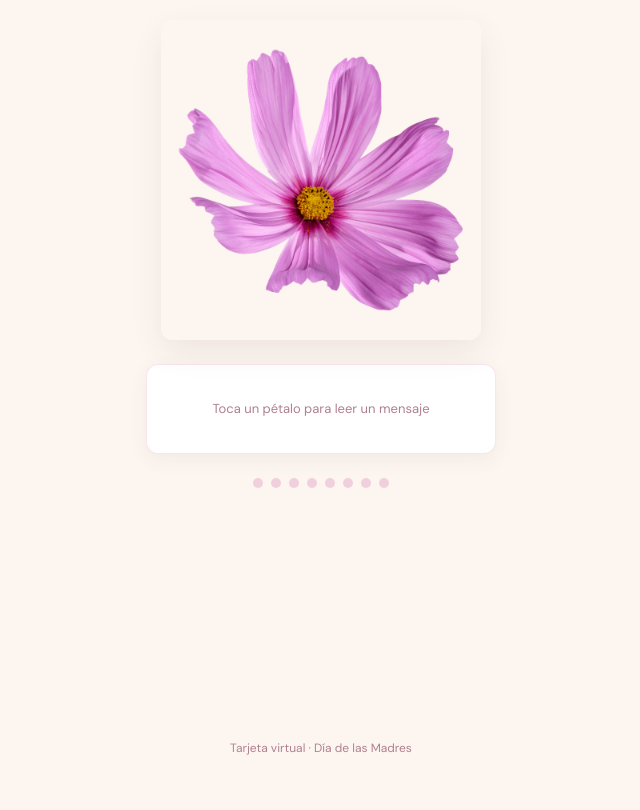
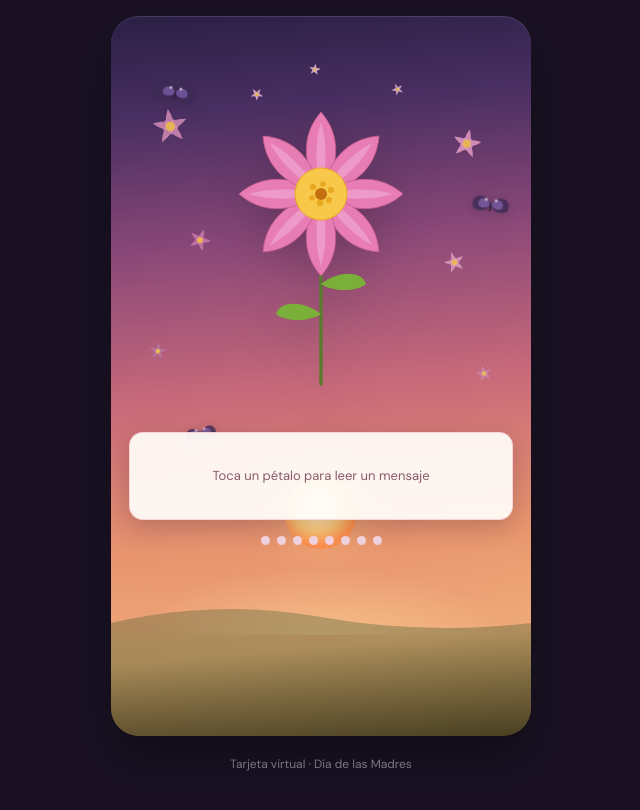
Before and after one commit to damarindoz2/mere, a React (Vite) app: page / in a window 1280 px wide. Shown: the top 810 px of the page, without its empty margins (319-959 px from the left). Built offline with nearby package versions, Linux system fonts and the light colour scheme.

Commit message:
feat: jardín al atardecer con flor SVG v3, decoración y mariposas

```diff
--- a/src/App.css
+++ b/src/App.css
@@ -4,13 +4,13 @@
   flex-direction: column;
   align-items: center;
   justify-content: flex-start;
-  padding: 1.25rem 1rem 2rem;
+  padding: 1rem 0.75rem 2rem;
 }
 
 .footer-note {
   margin-top: auto;
-  padding-top: 1.5rem;
+  padding-top: 1.25rem;
   font-size: 0.75rem;
-  color: var(--text-muted);
+  color: rgba(245, 230, 255, 0.55);
   text-align: center;
 }
--- a/src/CosmosCard.css
+++ b/src/CosmosCard.css
@@ -1,78 +1,181 @@
-.cosmos-card {
+.garden {
+  position: relative;
   width: 100%;
-  max-width: 390px;
+  max-width: 420px;
   margin: 0 auto;
-  padding: 0 20px;
-  display: flex;
-  flex-direction: column;
-  align-items: stretch;
-  gap: 24px;
+  padding: 20px 18px 28px;
+  min-height: min(92dvh, 720px);
+  border-radius: 28px;
+  overflow: hidden;
+  background: linear-gradient(
+    175deg,
+    #2a1f45 0%,
+    #4a2f62 14%,
+    #8b4878 32%,
+    #c96a7a 52%,
+    #e8956e 72%,
+    #f0b078 86%,
+    #6b4a28 100%
+  );
+  box-shadow:
+    0 24px 48px rgba(0, 0, 0, 0.35),
+    inset 0 1px 0 rgba(255, 255, 255, 0.12);
 }
 
-.cosmos-card__flower-zone {
-  position: relative;
-  width: 100%;
-  max-width: 320px;
-  margin: 0 auto;
-  aspect-ratio: 1;
-  border-radius: 12px;
-  overflow: hidden;
-  box-shadow: 0 12px 32px rgba(61, 26, 43, 0.08);
+.garden__sun {
+  position: absolute;
+  left: 50%;
+  bottom: 26%;
+  width: 72px;
+  height: 72px;
+  transform: translateX(-50%);
+  border-radius: 50%;
+  background: radial-gradient(
+    circle at 45% 40%,
+    #fff0d4 0%,
+    #ffcc7a 42%,
+    #ff8f4a 68%,
+    rgba(255, 120, 60, 0.2) 100%
+  );
+  box-shadow: 0 0 48px rgba(255, 200, 120, 0.55);
+  pointer-events: none;
+  z-index: 0;
 }
 
-.cosmos-card__photo {
-  display: block;
+.garden__horizon {
+  position: absolute;
+  left: -15%;
+  right: -15%;
+  bottom: 14%;
+  height: 38%;
+  background: radial-gradient(
+    ellipse 75% 55% at 50% 100%,
+    rgba(255, 214, 160, 0.42) 0%,
+    rgba(232, 140, 120, 0.18) 45%,
+    transparent 72%
+  );
+  pointer-events: none;
+  z-index: 0;
+}
+
+.garden__backdrop {
+  position: absolute;
+  inset: 0;
   width: 100%;
   height: 100%;
-  object-fit: contain;
   pointer-events: none;
-  user-select: none;
-  -webkit-user-drag: none;
-  background: var(--bg);
+  z-index: 0;
+  opacity: 0.92;
 }
 
-.cosmos-card__overlay {
+.garden__butterfly {
   position: absolute;
-  top: 0;
-  left: 0;
+  width: 44px;
+  height: 32px;
+  z-index: 2;
+  pointer-events: none;
+  opacity: 0.9;
+  filter: drop-shadow(0 2px 6px rgba(0, 0, 0, 0.2));
+}
+
+.garden__butterfly--1 {
+  top: 10%;
+  left: 6%;
+  animation: gardenFlutter1 10s ease-in-out infinite;
+}
+
+.garden__butterfly--2 {
+  top: 22%;
+  right: 8%;
+  animation: gardenFlutter2 12s ease-in-out infinite;
+  transform: scaleX(-1);
+}
+
+.garden__butterfly--3 {
+  bottom: 38%;
+  left: 12%;
+  width: 36px;
+  height: 26px;
+  animation: gardenFlutter3 11s ease-in-out infinite 0.5s;
+}
+
+@keyframes gardenFlutter1 {
+  0%,
+  100% {
+    transform: translate(0, 0) rotate(-6deg);
+  }
+  50% {
+    transform: translate(18px, -14px) rotate(10deg);
+  }
+}
+
+@keyframes gardenFlutter2 {
+  0%,
+  100% {
+    transform: scaleX(-1) translate(0, 0) rotate(0deg);
+  }
+  45% {
+    transform: scaleX(-1) translate(-16px, 12px) rotate(-8deg);
+  }
+}
+
+@keyframes gardenFlutter3 {
+  0%,
+  100% {
+    transform: translate(0, 0) rotate(4deg);
+  }
+  50% {
+    transform: translate(22px, -18px) rotate(-12deg);
+  }
+}
+
+.garden__stage {
+  position: relative;
+  z-index: 1;
+  display: flex;
+  justify-content: center;
+  padding-top: 8px;
+  filter: drop-shadow(0 12px 20px rgba(40, 20, 40, 0.25));
+}
+
+.garden__flower-svg {
   width: 100%;
-  height: 100%;
-  pointer-events: all;
+  max-width: 280px;
+  height: auto;
+  display: block;
   user-select: none;
   -webkit-tap-highlight-color: transparent;
 }
 
-.cosmos-card__petal-hit {
-  cursor: pointer;
-  transition: fill 0.2s ease, stroke 0.2s ease;
-}
-
-.cosmos-card__petal-hit:focus {
+.garden__flower-svg g[role='button']:focus {
   outline: none;
 }
 
-.cosmos-card__petal-hit:focus-visible {
-  outline: 2px solid var(--pink-accent);
-  outline-offset: 2px;
+.garden__flower-svg g[role='button']:focus-visible path:first-of-type {
+  filter: drop-shadow(0 0 3px #fff8e0);
+}
+
+.garden__ui {
+  position: relative;
+  z-index: 2;
+  margin-top: 8px;
+  display: flex;
+  flex-direction: column;
+  gap: 14px;
 }
 
 .message-panel {
   background: var(--panel-bg);
   border: 1px solid var(--panel-border);
-  border-radius: 12px;
-  padding: 16px 20px;
-  min-height: 90px;
+  border-radius: 14px;
+  padding: 16px 18px;
+  min-height: 88px;
   display: flex;
   flex-direction: column;
   align-items: center;
   justify-content: center;
   text-align: center;
-  box-shadow: 0 6px 20px rgba(61, 26, 43, 0.06);
-}
-
-.message-panel--final-bg {
-  background: linear-gradient(180deg, rgba(212, 83, 126, 0.12) 0%, rgba(253, 246, 240, 0.95) 100%);
-  border-color: rgba(212, 83, 126, 0.22);
+  box-shadow: 0 8px 24px rgba(30, 15, 35, 0.2);
 }
 
 .hint {
@@ -88,7 +191,7 @@
   font-size: 13px;
   font-weight: 600;
   color: var(--text-muted);
-  margin-bottom: 8px;
+  margin-bottom: 6px;
 }
 
 .message {
@@ -98,14 +201,24 @@
   line-height: 1.6;
   color: var(--text-main);
   font-style: italic;
-  font-weight: 500;
-  animation: fadeUp 0.35s ease forwards;
+  font-weight: 400;
+  animation: fadeUp 0.32s ease forwards;
 }
 
-.message--final {
+.final-message {
+  margin: 0;
+  padding: 12px 16px;
+  border-radius: 12px;
+  text-align: center;
+  font-family: var(--font-serif);
+  font-size: 1.05rem;
+  font-weight: 600;
   font-style: italic;
-  font-weight: 600;
-  color: var(--pink-accent);
+  color: #fffdf8;
+  background: rgba(60, 30, 55, 0.45);
+  border: 1px solid rgba(255, 230, 240, 0.25);
+  text-shadow: 0 1px 2px rgba(0, 0, 0, 0.2);
+  box-shadow: 0 6px 20px rgba(0, 0, 0, 0.15);
 }
 
 @keyframes fadeUp {
@@ -124,21 +237,21 @@
   display: flex;
   justify-content: center;
   flex-wrap: wrap;
-  gap: 8px;
-  padding-bottom: 4px;
+  gap: 7px;
+  padding: 2px 0 6px;
 }
 
 .dot {
   appearance: none;
-  width: 10px;
-  height: 10px;
+  width: 9px;
+  height: 9px;
   padding: 0;
   border: none;
   border-radius: 50%;
-  background: var(--dot-empty);
+  background: #f0d0dc;
   cursor: pointer;
   transition:
-    background 0.2s ease,
+    background 0.25s ease,
     transform 0.2s ease;
   -webkit-tap-highlight-color: transparent;
 }
@@ -148,16 +261,28 @@
 }
 
 .dot:focus-visible {
-  outline: 2px solid var(--pink-accent);
-  outline-offset: 3px;
+  outline: 2px solid #f5e6ff;
+  outline-offset: 2px;
 }
 
 .dot--filled {
-  background: var(--pink-accent);
-  transform: scale(1.08);
+  background: #d4537e;
+  transform: scale(1.06);
+}
+
+@media (min-width: 400px) {
+  .garden__flower-svg {
+    max-width: 300px;
+  }
 }
 
 @media (prefers-reduced-motion: reduce) {
+  .garden__butterfly--1,
+  .garden__butterfly--2,
+  .garden__butterfly--3 {
+    animation: none;
+  }
+
   .message {
     animation: none;
     opacity: 1;
--- a/src/CosmosCard.tsx
+++ b/src/CosmosCard.tsx
@@ -14,125 +14,265 @@ const MENSAJES = [
 
 const MENSAJE_FINAL = 'Feliz Día de las Madres. Gracias por existir.'
 
-/** Imagen local servida desde `public/cosmos.png` (mismo origen, sin CORS). */
-const IMG_SRC = '/cosmos.png'
+const PETAL_OUTER =
+  'M 150,148 C 133,125 128,93 150,68 C 172,93 167,125 150,148 Z'
+const PETAL_VEIN =
+  'M 150,148 C 145,128 143,100 150,78 C 157,100 155,128 150,148 Z'
 
-const BASE_PETAL =
-  'M 160,135 C 145,115 140,85 160,72 C 180,85 175,115 160,135 Z'
+const PISTIL_DOTS: { cx: number; cy: number; r: number }[] = [
+  { cx: 142, cy: 143, r: 3 },
+  { cx: 152, cy: 140, r: 2.8 },
+  { cx: 160, cy: 146, r: 3.1 },
+  { cx: 158, cy: 156, r: 2.9 },
+  { cx: 149, cy: 159, r: 3.2 },
+  { cx: 141, cy: 154, r: 2.8 },
+]
 
-const CX = 160
-const CY = 160
+const DECOR_PETAL =
+  'M 0,6 C -3.2,1.5 -3.8,-5 0,-12.5 C 3.8,-5 3.2,1.5 0,6 Z'
 
-const petals = Array.from({ length: 8 }, (_, i) => ({
-  path: BASE_PETAL,
-  transform: `rotate(${i * 45} ${CX} ${CY})`,
-}))
+function petalFill(i: number, active: number | null, read: Set<number>): string {
+  if (i === active) return '#B8336A'
+  if (read.has(i)) return '#D4699F'
+  return '#E87DB5'
+}
+
+function DecorBloom({
+  x,
+  y,
+  s,
+  rot = 0,
+  petalFill: pf = '#e598c4',
+  centerFill = '#f2c14e',
+}: {
+  x: number
+  y: number
+  s: number
+  rot?: number
+  petalFill?: string
+  centerFill?: string
+}) {
+  const angles = [0, 72, 144, 216, 288]
+  return (
+    <g transform={`translate(${x} ${y}) rotate(${rot}) scale(${s})`}>
+      {angles.map((a, i) => (
+        <path
+          key={i}
+          d={DECOR_PETAL}
+          fill={pf}
+          opacity={0.88}
+          transform={`rotate(${a})`}
+        />
+      ))}
+      <circle r={3.4} fill={centerFill} opacity={0.95} />
+    </g>
+  )
+}
+
+function Butterfly({ className }: { className?: string }) {
+  return (
+    <svg
+      className={className}
+      viewBox="-22 -14 44 28"
+      xmlns="http://www.w3.org/2000/svg"
+      aria-hidden
+    >
+      <path
+        d="M0,1.5 C-10,-10 -20,-4 -18,6 C-14,12 -4,10 0,4 Z"
+        fill="#3d2a55"
+        opacity={0.92}
+      />
+      <path
+        d="M0,1.5 C10,-10 20,-4 18,6 C14,12 4,10 0,4 Z"
+        fill="#3d2a55"
+        opacity={0.92}
+      />
+      <path
+        d="M0,1.5 C-7,-6 -14,-2 -12,5 C-8,8 -2,6 0,3 Z"
+        fill="#7b5ea7"
+        opacity={0.85}
+      />
+      <path
+        d="M0,1.5 C7,-6 14,-2 12,5 C8,8 2,6 0,3 Z"
+        fill="#7b5ea7"
+        opacity={0.85}
+      />
+      <circle cx="-5" cy="-2" r="1.6" fill="#f8e8ff" opacity={0.7} />
+      <circle cx="5" cy="-2" r="1.6" fill="#f8e8ff" opacity={0.7} />
+      <ellipse cx="0" cy="5" rx="1.2" ry="5" fill="#2a1f38" opacity={0.85} />
+    </svg>
+  )
+}
 
 function CosmosCard() {
-  const [activeIndex, setActiveIndex] = useState<number | null>(null)
-  const [readPetals, setReadPetals] = useState<Set<number>>(() => new Set())
+  const [active, setActive] = useState<number | null>(null)
+  const [read, setRead] = useState<Set<number>>(() => new Set())
+  const allRead = read.size === 8
 
-  const allRead = readPetals.size === 8
-
-  function handlePetalClick(i: number) {
-    setActiveIndex(i)
-    setReadPetals((prev) => new Set([...prev, i]))
+  function handlePetal(i: number) {
+    setActive(i)
+    setRead((prev) => new Set([...prev, i]))
   }
 
-  const onPetalKeyDown = (
-    e: React.KeyboardEvent<SVGPathElement>,
-    i: number,
-  ) => {
+  const onPetalKeyDown = (e: React.KeyboardEvent<SVGGElement>, i: number) => {
     if (e.key === 'Enter' || e.key === ' ') {
       e.preventDefault()
-      handlePetalClick(i)
+      handlePetal(i)
     }
   }
 
   const onDotKeyDown = (e: React.KeyboardEvent<HTMLButtonElement>, i: number) => {
     if (e.key === 'Enter' || e.key === ' ') {
       e.preventDefault()
-      handlePetalClick(i)
+      handlePetal(i)
     }
   }
 
   return (
-    <div className="cosmos-card">
-      <div className="cosmos-card__flower-zone">
-        <img
-          className="cosmos-card__photo"
-          src={IMG_SRC}
-          alt="Flor cosmos rosa"
-          width={320}
-          height={320}
-          loading="lazy"
-          decoding="async"
-          draggable={false}
+    <div className="garden">
+      <div className="garden__sun" aria-hidden />
+      <div className="garden__horizon" aria-hidden />
+
+      <svg
+        className="garden__backdrop"
+        viewBox="0 0 340 640"
+        preserveAspectRatio="xMidYMid slice"
+        aria-hidden
+      >
+        <defs>
+          <linearGradient id="gardenGrass" x1="0" y1="0" x2="0" y2="1">
+            <stop offset="0%" stopColor="#3d5c2e" stopOpacity={0.35} />
+            <stop offset="100%" stopColor="#1e2d18" stopOpacity={0.55} />
+          </linearGradient>
+        </defs>
+        <path
+          d="M0,520 Q85,500 170,515 T340,520 L340,640 L0,640 Z"
+          fill="url(#gardenGrass)"
         />
+        <DecorBloom x={48} y={118} s={1.15} rot={-8} petalFill="#d88fb8" />
+        <DecorBloom x={288} y={132} s={0.95} rot={12} petalFill="#e8a0c8" />
+        <DecorBloom x={72} y={210} s={0.72} rot={22} petalFill="#c97bab" />
+        <DecorBloom x={278} y={228} s={0.68} rot={-18} petalFill="#dea0c4" />
+        <DecorBloom x={38} y={300} s={0.55} rot={6} petalFill="#b87aa0" />
+        <DecorBloom x={302} y={318} s={0.52} rot={-14} petalFill="#c889b0" />
+        <DecorBloom x={118} y={92} s={0.42} rot={35} petalFill="#e7b8d4" />
+        <DecorBloom x={232} y={88} s={0.4} rot={-25} petalFill="#dcb0cf" />
+        <DecorBloom x={165} y={72} s={0.38} rot={8} petalFill="#f0c4df" />
+      </svg>
+
+      <Butterfly className="garden__butterfly garden__butterfly--1" />
+      <Butterfly className="garden__butterfly garden__butterfly--2" />
+      <Butterfly className="garden__butterfly garden__butterfly--3" />
+
+      <div className="garden__stage">
         <svg
-          className="cosmos-card__overlay"
-          viewBox="0 0 320 320"
-          width="100%"
-          height="100%"
+          className="garden__flower-svg"
+          viewBox="0 0 300 380"
           xmlns="http://www.w3.org/2000/svg"
           role="group"
-          aria-label="Zona interactiva: ocho pétalos para descubrir mensajes"
+          aria-label="Flor cosmos: toca un pétalo para leer un mensaje"
         >
-          {petals.map((petal, i) => (
+          <line
+            x1="150"
+            y1="176"
+            x2="150"
+            y2="340"
+            stroke="#5A7A2E"
+            strokeWidth="3.5"
+            strokeLinecap="round"
+          />
           <path
+            d="M150,270 C130,255 108,258 105,270 C115,278 138,278 150,270Z"
+            fill="#7AAF3A"
+          />
+          <path
+            d="M150,240 C170,225 192,228 195,240 C185,248 162,248 150,240Z"
+            fill="#7AAF3A"
+          />
+
+          {Array.from({ length: 8 }, (_, i) => (
+            <g
               key={i}
-              d={petal.path}
-              transform={petal.transform}
-              fill={
-                activeIndex === i ? 'rgba(212,83,126,0.25)' : 'transparent'
-              }
-              stroke={
-                readPetals.has(i) ? 'rgba(212,83,126,0.6)' : 'transparent'
-              }
-              strokeWidth={1.5}
-              className="cosmos-card__petal-hit"
               role="button"
               tabIndex={0}
+              transform={`rotate(${i * 45} 150 150)`}
+              style={{ cursor: 'pointer' }}
               aria-label={`Pétalo ${i + 1} de 8`}
-              onClick={() => handlePetalClick(i)}
+              onClick={() => handlePetal(i)}
               onKeyDown={(e) => onPetalKeyDown(e, i)}
+            >
+              <path
+                d={PETAL_OUTER}
+                fill={petalFill(i, active, read)}
+                stroke="#C45C89"
+                strokeWidth={0.8}
+                style={{ transition: 'fill 0.2s ease' }}
+              />
+              <path
+                d={PETAL_VEIN}
+                fill="#F4BCE1"
+                opacity={0.45}
+                style={{ pointerEvents: 'none' }}
+              />
+            </g>
+          ))}
+
+          <circle
+            cx="150"
+            cy="150"
+            r="26"
+            fill="#F7C84A"
+            stroke="#E8A820"
+            strokeWidth={1}
+          />
+          {PISTIL_DOTS.map((d, i) => (
+            <circle
+              key={i}
+              cx={d.cx}
+              cy={d.cy}
+              r={d.r}
+              fill="#E8A820"
             />
           ))}
+          <circle cx="150" cy="150" r="6" fill="#C47010" />
         </svg>
       </div>
 
-      <div
-        className={`message-panel${allRead ? ' message-panel--final-bg' : ''}`}
-        aria-live="polite"
-      >
-        {activeIndex === null ? (
+      <div className="garden__ui">
+        <div className="message-panel" aria-live="polite">
+          {active === null ? (
             allRead ? (
-            <p className="message message--final">{MENSAJE_FINAL}</p>
+              <p className="hint">
+                Toca un pétalo para volver a leer un mensaje.
+              </p>
             ) : (
               <p className="hint">Toca un pétalo para leer un mensaje</p>
             )
           ) : (
             <>
-            <span className="counter">{activeIndex + 1} / 8</span>
-            <p className="message" key={activeIndex}>
-              {MENSAJES[activeIndex]}
+              <span className="counter">{active + 1} / 8</span>
+              <p key={active} className="message">
+                {MENSAJES[active]}
               </p>
             </>
           )}
         </div>
+
+        {allRead ? <p className="final-message">{MENSAJE_FINAL}</p> : null}
 
         <div className="progress-row" role="group" aria-label="Progreso por pétalo">
           {Array.from({ length: 8 }, (_, i) => (
             <button
               key={i}
               type="button"
-            className={`dot${readPetals.has(i) ? ' dot--filled' : ''}`}
+              className={`dot${read.has(i) ? ' dot--filled' : ''}`}
               aria-label={`Abrir pétalo ${i + 1}`}
-            aria-pressed={readPetals.has(i)}
-            onClick={() => handlePetalClick(i)}
+              aria-pressed={read.has(i)}
+              onClick={() => handlePetal(i)}
               onKeyDown={(e) => onDotKeyDown(e, i)}
             />
           ))}
+        </div>
       </div>
     </div>
   )
--- a/src/index.css
+++ b/src/index.css
@@ -1,13 +1,12 @@
-@import url('https://fonts.googleapis.com/css2?family=Cormorant+Garamond:ital,wght@0,500;0,600;1,500&family=DM+Sans:ital,opsz,wght@0,9..40,400;0,9..40,500;0,9..40,600;1,9..40,400&display=swap');
+@import url('https://fonts.googleapis.com/css2?family=Cormorant+Garamond:ital,wght@0,400;0,500;0,600;1,400;1,500&family=DM+Sans:ital,opsz,wght@0,9..40,400;0,9..40,500;0,9..40,600;1,9..40,400&display=swap');
 
 :root {
-  --bg: #fdf6f0;
-  --panel-bg: #ffffff;
-  --panel-border: rgba(212, 83, 126, 0.15);
+  --bg-page: #1a1224;
+  --panel-bg: rgba(255, 252, 248, 0.94);
+  --panel-border: rgba(212, 83, 126, 0.2);
   --text-main: #3d1a2b;
-  --text-muted: #b08090;
+  --text-muted: #8a5a6a;
   --pink-accent: #d4537e;
-  --pink-tint: rgba(212, 83, 126, 0.22);
   --dot-empty: #f0d0dc;
   --font-serif: 'Cormorant Garamond', Georgia, 'Times New Roman', serif;
   --font-ui: 'DM Sans', system-ui, sans-serif;
@@ -28,7 +27,7 @@ body {
   min-height: 100dvh;
   font-family: var(--font-ui);
   color: var(--text-main);
-  background: var(--bg);
+  background: var(--bg-page);
 }
 
 #root {
```
Lines whose indentation alone changed are shown as unchanged.
